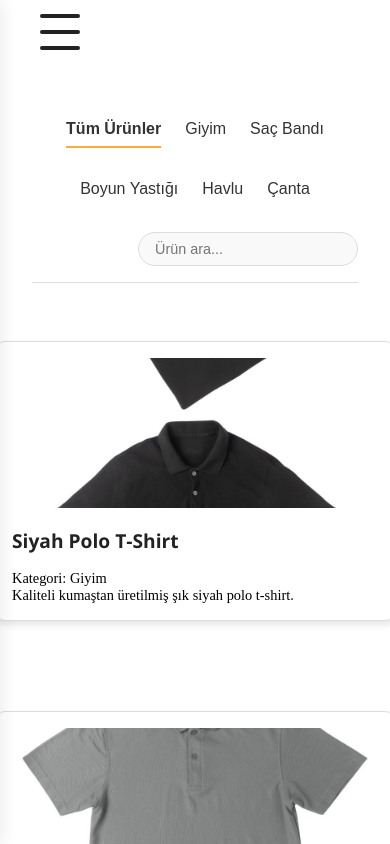
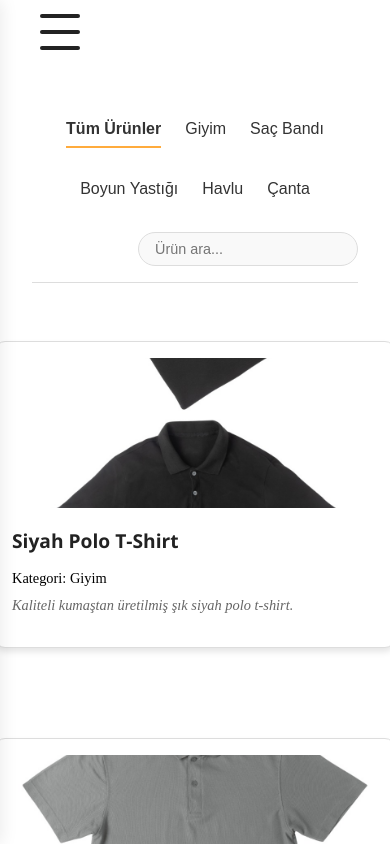
Before and after one commit to MertBlk/ruvidoTekstil, a React (Vite) app: page /products in a window 390 px wide. Built offline with nearby package versions, Linux system fonts and the light colour scheme; the HTML template or start-up script is replaced by a standard one.

Commit message:
açıklama satırı stili

```diff
--- a/src/Products.css
+++ b/src/Products.css
@@ -102,6 +102,15 @@
     text-align: left;
 }
 
+.product-description {
+    font-size: 0.9rem;
+    color: #666;
+    margin-top: 0.5rem;
+    margin-bottom: 1rem;
+    line-height: 1.4;
+    font-style: italic;
+}
+
 .product-image {
     width: 100%;
     height: 25rem;
@@ -138,4 +147,8 @@
     .product-image {
         height: 9.375rem;
     }
+
+    .product-description {
+        font-size: 0.85rem;
+    }
 }
```
